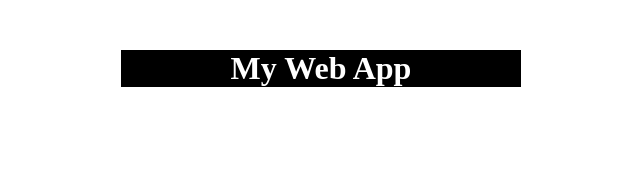
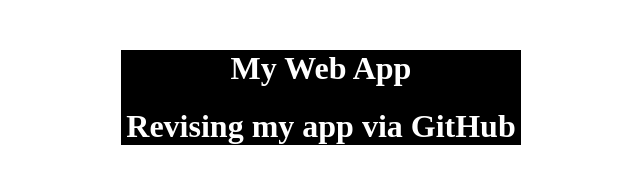
Before and after one commit to shaacohen/my-first-web-app, a plain HTML site: page index.html in a window 1280 px wide. Shown: the whole page, without its empty margins (319-959 px from the left). Drawn offline with Linux system fonts and the light colour scheme.

Commit message:
added new h1 to index.html

```diff
--- a/index.html
+++ b/index.html
@@ -10,6 +10,7 @@
 <body>
   <div>
     <h1>My Web App</h1>
+    <h1>Revising my app via GitHub</h1>
   </div>
 </body>
 </html>
```
